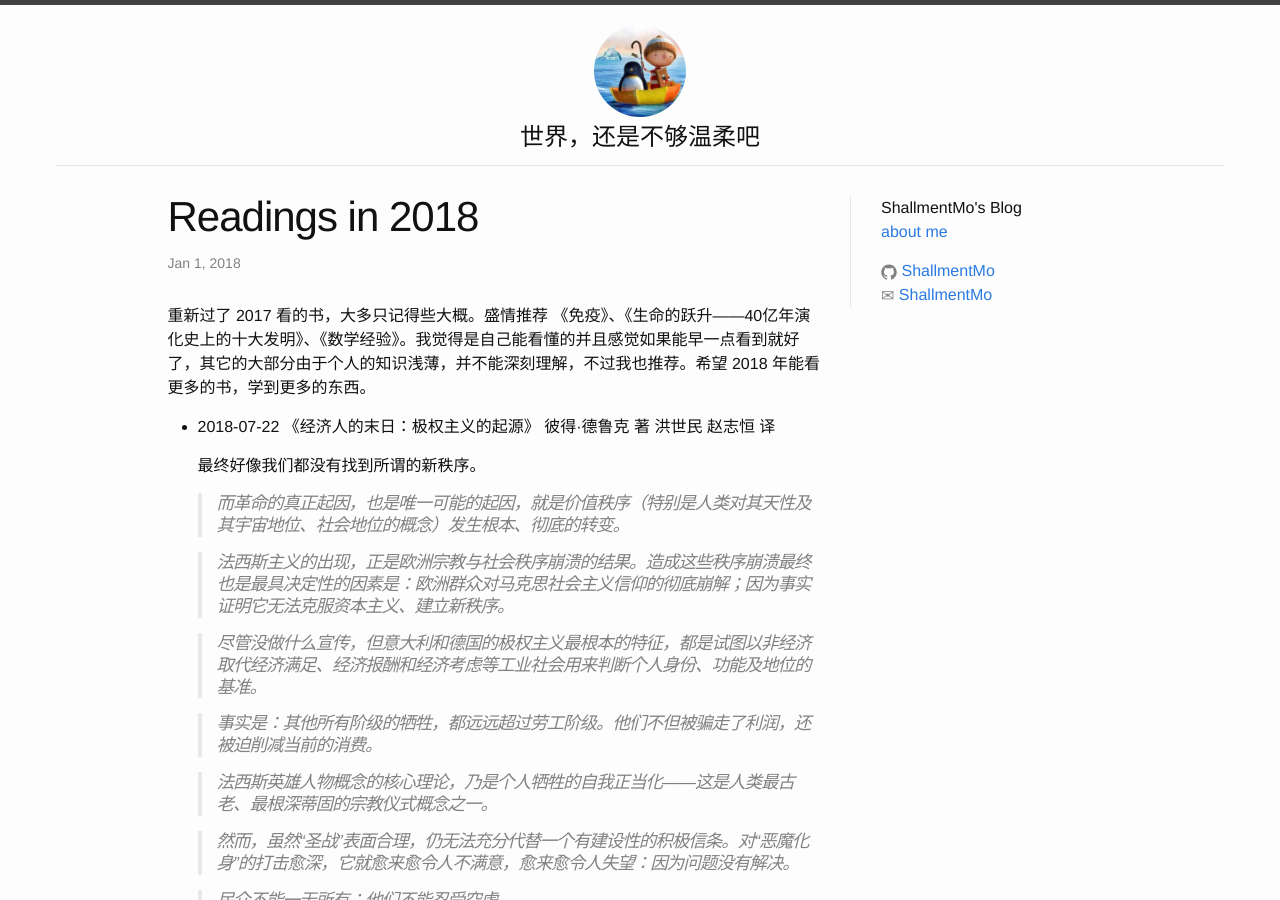
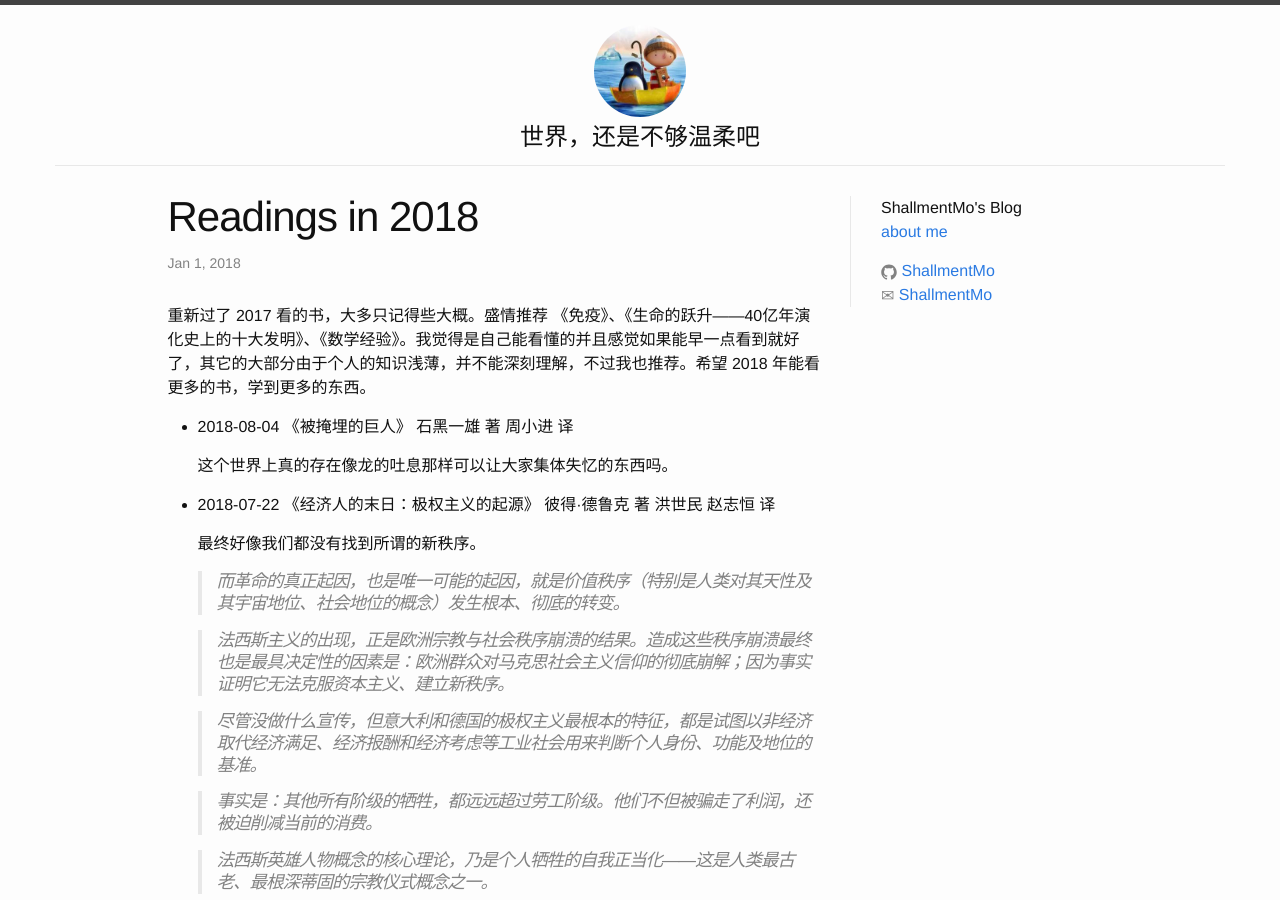
Before and after one commit to ShallmentMo/shallmentmo.github.com, a Jekyll site: the page built from _posts/2018-01-01-reading-in-2018.md, in a window 1280 px wide and 900 px high. Built offline with Jekyll 4.4.1, drawn with Linux system fonts in a browser that asks for light colours.

Commit message:
add 2018-08-04 reading

```diff
--- a/_posts/2018-01-01-reading-in-2018.md
+++ b/_posts/2018-01-01-reading-in-2018.md
@@ -6,6 +6,10 @@ categories: posts
 ---
 
 重新过了 2017 看的书，大多只记得些大概。盛情推荐 《免疫》、《生命的跃升——40亿年演化史上的十大发明》、《数学经验》。我觉得是自己能看懂的并且感觉如果能早一点看到就好了，其它的大部分由于个人的知识浅薄，并不能深刻理解，不过我也推荐。希望 2018 年能看更多的书，学到更多的东西。
+
+* 2018-08-04 《被掩埋的巨人》 石黑一雄 著 周小进 译
+
+  这个世界上真的存在像龙的吐息那样可以让大家集体失忆的东西吗。
 
 * 2018-07-22 《经济人的末日：极权主义的起源》 彼得·德鲁克 著 洪世民 赵志恒 译
 
```
